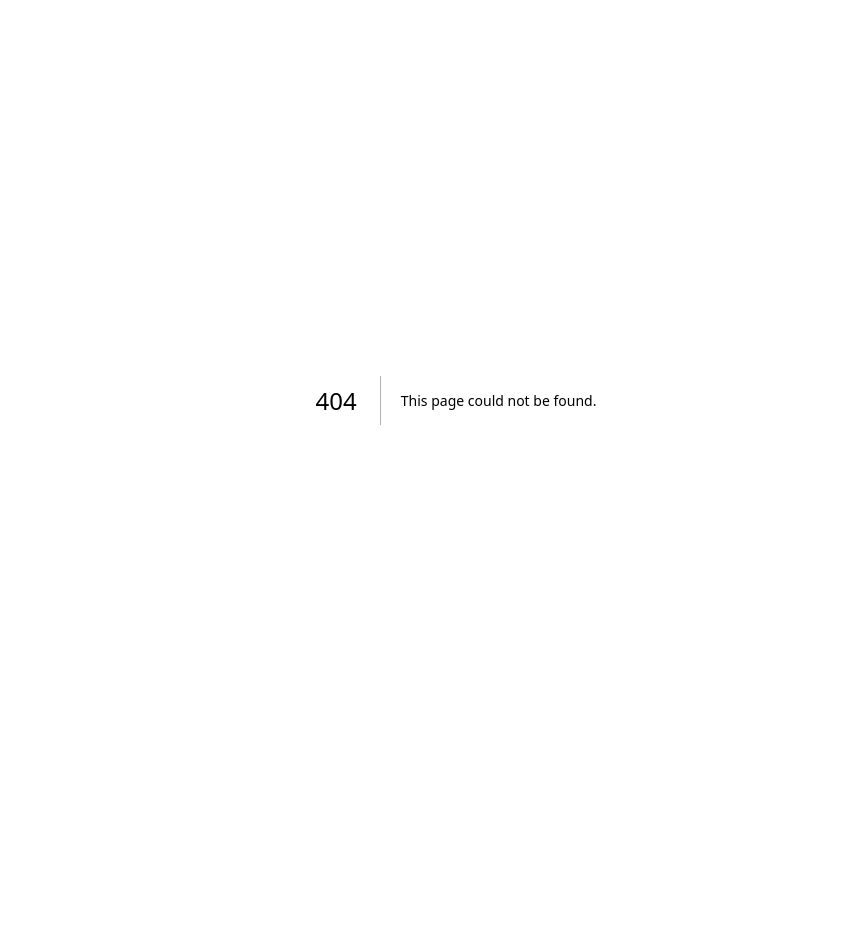
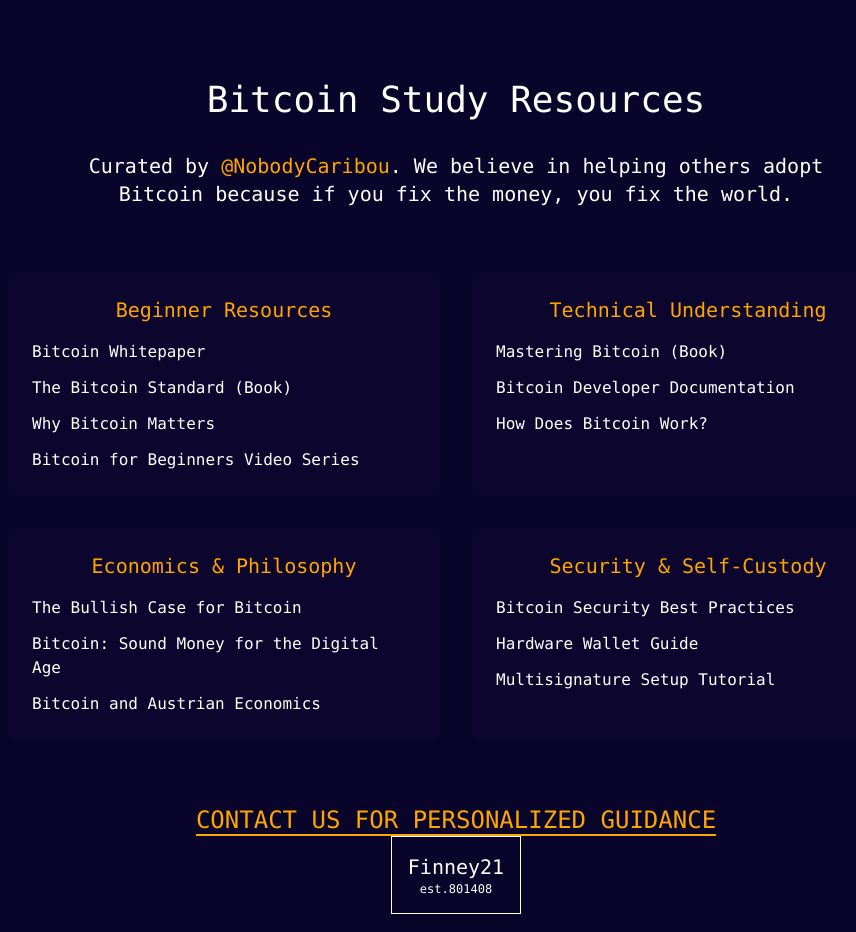
Before and after one commit to Chepenik/finney21, a Next.js app: page /library in a window 1280 px wide. Before the commit this address had no page. Shown: the top 932 px of the page, without its empty margins (184-1040 px from the left). Before the commit the page ends 800 px from the top, so only its background shows below. Built offline with nearby package versions, Linux system fonts and the light colour scheme.

Commit message:
improving SEO

```diff
--- a/src/app/layout.tsx
+++ b/src/app/layout.tsx
@@ -5,8 +5,31 @@
 const inter = Inter({ subsets: ['latin'] })
 
 export const metadata: Metadata = {
-  title: 'Finney 21',
-  description: 'Bitcoin only. There is no second best',
+  title: 'Finney21 | Bitcoin Education & Consulting',
+  description: 'Curated Bitcoin resources to help you understand and adopt better money',
+  keywords: 'Bitcoin, Bitcoin education, cryptocurrency, Bitcoin consulting, inflation protection, Bitcoin resources, Finney21, digital assets, Bitcoin adoption',
+  openGraph: {
+    title: 'Finney21 | Bitcoin Education & Consulting',
+    description: 'Curated Bitcoin resources to help you understand and adopt better money',
+    url: 'https://finney21.com',
+    siteName: 'Finney21',
+    images: [
+      {
+        url: 'https://i.nostr.build/xVS1jA4whkKCbo5M.png',
+        width: 1200,
+        height: 630,
+      },
+    ],
+    locale: 'en-US',
+    type: 'website',
+  },
+  twitter: {
+    card: 'summary_large_image',
+    title: 'Finney21 | Bitcoin Education & Consulting',
+    description: 'Curated Bitcoin resources to help you understand and adopt better money',
+    creator: '@NobodyCaribou',
+    images: ['https://i.nostr.build/xVS1jA4whkKCbo5M.png'],
+  },
 }
 
 export default function RootLayout({
@@ -16,6 +39,11 @@
 }) {
   return (
     <html lang="en">
+      <head>
+        <meta name="viewport" content="width=device-width, initial-scale=1" />
+        <link rel="canonical" href="https://finney21.com" />
+        <link rel="icon" href="/favicon.ico" />
+      </head>
       <body className={inter.className}>{children}</body>
     </html>
   )
--- /dev/null
+++ b/src/app/library/page.tsx
@@ -0,0 +1,155 @@
+"use client"
+
+import { useEffect, useRef } from 'react';
+import Link from 'next/link';
+import Head from 'next/head';
+
+export default function Library() {
+  const hasLogged = useRef(false);
+  useEffect(() => {
+    if(!hasLogged.current){
+      console.log('Want a website like this? Hit my DMS @ https://x.com/ConorChepenik')
+      hasLogged.current = true;
+    }
+  }, [])
+
+  // Add structured data for SEO
+  useEffect(() => {
+    const structuredData = {
+      "@context": "https://schema.org",
+      "@type": "EducationalResource",
+      "name": "Bitcoin Study Resources by Finney21",
+      "description": "Curated Bitcoin resources to help individuals and companies understand and adopt Bitcoin.",
+      "provider": {
+        "@type": "Organization",
+        "name": "Finney21",
+        "url": "https://finney21.com"
+      },
+      "author": {
+        "@type": "Person",
+        "name": "NobodyCaribou",
+        "url": "https://x.com/NobodyCaribou"
+      },
+      "about": {
+        "@type": "Thing",
+        "name": "Bitcoin"
+      },
+      "audience": {
+        "@type": "Audience",
+        "audienceType": "Bitcoin learners"
+      }
+    };
+
+    const script = document.createElement('script');
+    script.type = 'application/ld+json';
+    script.text = JSON.stringify(structuredData);
+    document.head.appendChild(script);
+
+    return () => {
+      if (script.parentNode) {
+        document.head.removeChild(script);
+      }
+    };
+  }, []);
+
+  return (
+    <>
+      <Head>
+        <title>Bitcoin Study Resources | Finney21 Library</title>
+        <meta name="description" content="Curated Bitcoin study resources to help you understand Bitcoin fundamentals, economics, and practical applications. Fix the money, fix the world." />
+      </Head>
+
+      <div className="bg-[#090429] min-h-screen flex flex-col items-center text-center p-4 md:p-8 text-white">
+        <h1 className="text-2xl md:text-4xl font-mono mt-8 md:mt-12 mb-8">
+          Bitcoin Study Resources
+        </h1>
+
+        <p className="text-lg md:text-xl font-mono mb-8 max-w-3xl">
+          Curated by <a href="https://x.com/NobodyCaribou" target="_blank" rel="noopener noreferrer" className="text-[#FFA500] hover:underline">@NobodyCaribou</a>. We believe in helping others adopt Bitcoin because if you fix the money, you fix the world.
+        </p>
+
+        <div className="w-full max-w-4xl mx-auto grid grid-cols-1 md:grid-cols-2 gap-8 mt-8">
+          <ResourceSection
+            title="Beginner Resources"
+            resources={[
+              { title: "Bitcoin Whitepaper", url: "https://bitcoin.org/bitcoin.pdf" },
+              { title: "The Bitcoin Standard (Book)", url: "https://saifedean.com/thebitcoinstandard/" },
+              { title: "Why Bitcoin Matters", url: "https://primal.net/p/nprofile1qqs2ml775lku5gz9yf3nuu2cqa7s2gxl7v376xg9fjpnxpu6txuzwdcwgpqxw" },
+              { title: "Bitcoin for Beginners Video Series", url: "https://www.youtube.com/playlist?list=PLhWIQKZKupCawKJQBAEJc-Y4I30HQ6KBH" }
+            ]}
+          />
+
+          <ResourceSection
+            title="Technical Understanding"
+            resources={[
+              { title: "Mastering Bitcoin (Book)", url: "https://github.com/bitcoinbook/bitcoinbook" },
+              { title: "Bitcoin Developer Documentation", url: "https://developer.bitcoin.org/" },
+              { title: "How Does Bitcoin Work?", url: "https://primal.net/p/nprofile1qqs2ml775lku5gz9yf3nuu2cqa7s2gxl7v376xg9fjpnxpu6txuzwdcwgpqxw" }
+            ]}
+          />
+
+          <ResourceSection
+            title="Economics & Philosophy"
+            resources={[
+              { title: "The Bullish Case for Bitcoin", url: "https://vijayboyapati.medium.com/the-bullish-case-for-bitcoin-6ecc8bdecc1" },
+              { title: "Bitcoin: Sound Money for the Digital Age", url: "https://primal.net/p/nprofile1qqs2ml775lku5gz9yf3nuu2cqa7s2gxl7v376xg9fjpnxpu6txuzwdcwgpqxw" },
+              { title: "Bitcoin and Austrian Economics", url: "https://nakamotoinstitute.org/mempool/bitcoin-austrian-economics/" }
+            ]}
+          />
+
+          <ResourceSection
+            title="Security & Self-Custody"
+            resources={[
+              { title: "Bitcoin Security Best Practices", url: "https://primal.net/p/nprofile1qqs2ml775lku5gz9yf3nuu2cqa7s2gxl7v376xg9fjpnxpu6txuzwdcwgpqxw" },
+              { title: "Hardware Wallet Guide", url: "https://bitcoin.org/en/secure-your-wallet" },
+              { title: "Multisignature Setup Tutorial", url: "https://primal.net/p/nprofile1qqs2ml775lku5gz9yf3nuu2cqa7s2gxl7v376xg9fjpnxpu6txuzwdcwgpqxw" }
+            ]}
+          />
+        </div>
+
+        <div className="mt-12 md:mt-16">
+          <Link href="/contact" className="text-[#FFA500] text-xl md:text-2xl font-mono border-b-2 border-[#FFA500] hover:text-white hover:border-white transition-colors">
+            CONTACT US FOR PERSONALIZED GUIDANCE
+          </Link>
+        </div>
+
+        <div className="mt-auto mb-8 border border-white p-3 md:p-4 mt-16">
+          <p className="text-lg md:text-xl font-mono">Finney21</p>
+          <p className="text-xs font-mono">est.801408</p>
+        </div>
+      </div>
+    </>
+  );
+}
+
+interface Resource {
+  title: string;
+  url: string;
+}
+
+interface ResourceSectionProps {
+  title: string;
+  resources: Resource[];
+}
+
+function ResourceSection({ title, resources }: ResourceSectionProps) {
+  return (
+    <div className="bg-[#0c062e] p-6 rounded-lg">
+      <h2 className="text-xl font-mono mb-4 text-[#FFA500]">{title}</h2>
+      <ul className="space-y-3">
+        {resources.map((resource, index) => (
+          <li key={index}>
+            <a
+              href={resource.url}
+              target="_blank"
+              rel="noopener noreferrer"
+              className="text-white hover:text-[#FFA500] transition-colors font-mono text-left block"
+            >
+              {resource.title}
+            </a>
+          </li>
+        ))}
+      </ul>
+    </div>
+  );
+}
```
